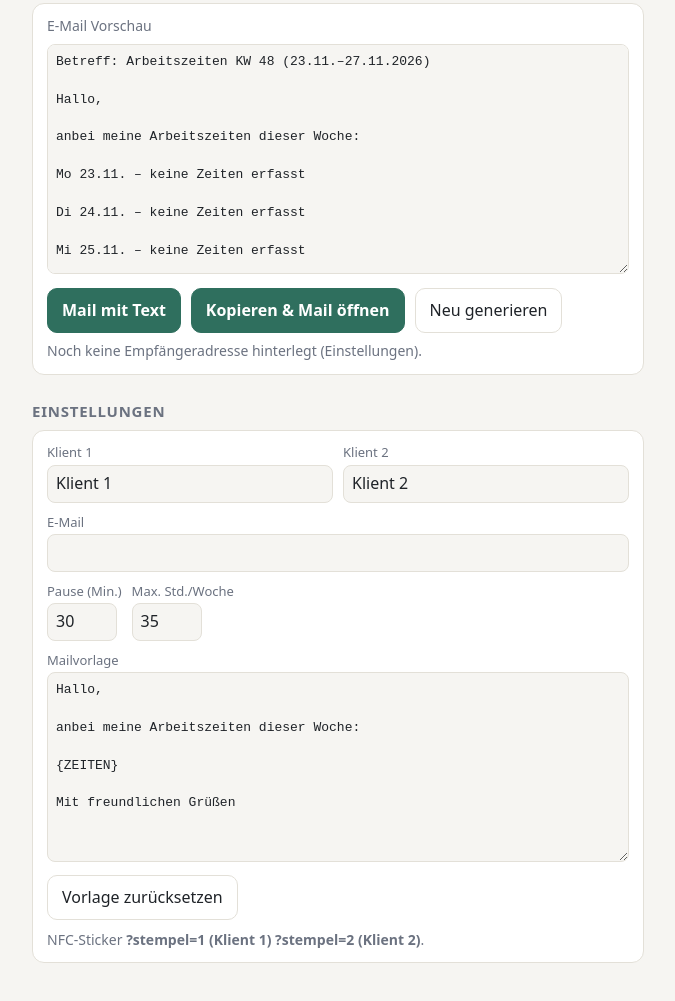
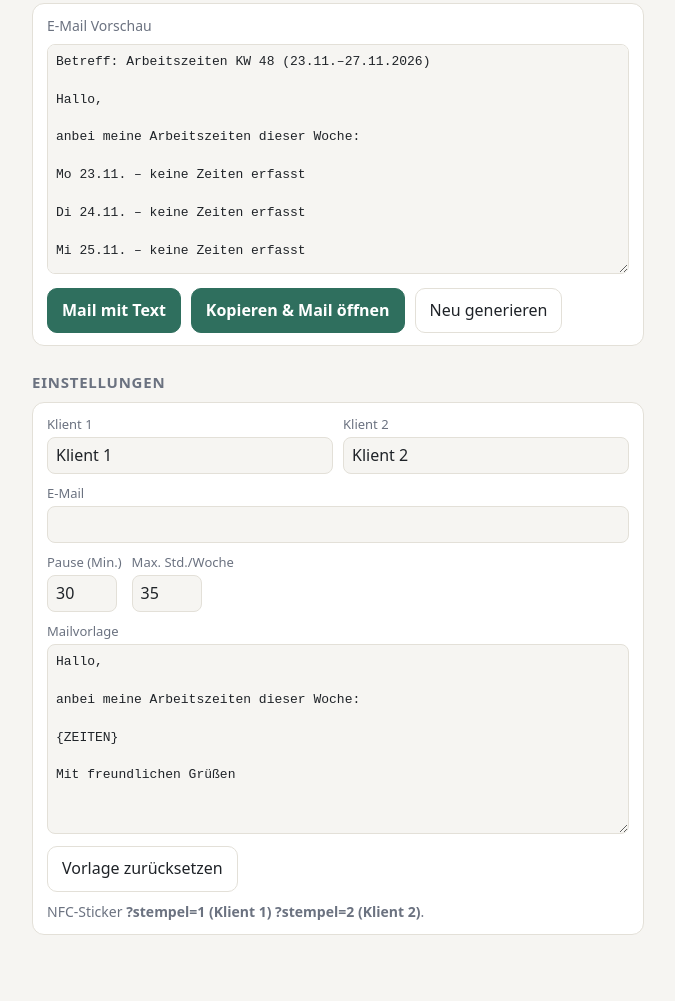
Before and after one commit to Deathless-Witch/Zeiterfassung, a plain HTML site: page index.html in a window 1280 px wide. Shown: the part 2343-3344 px from the top of the page, without its empty margins (302-977 px from the left). Drawn offline with Linux system fonts and the light colour scheme.

Commit message:
Empfängerzeile unter der Wochenmeldung entfernt, Hinweis nur bei manuell bearbeitetem Text
Co-Authored-By: Claude Sonnet 5.5 <noreply@anthropic.com>
Claude-Session: https://claude.ai/code/session_01EqM4GFzDKBbQFHEr6aMU5g

```diff
--- a/index.html
+++ b/index.html
@@ -74,7 +74,7 @@ a.btn{display:inline-block;text-decoration:none;border:1px solid var(--ln);borde
     <button class="pri" id="copyOpenBtn">Kopieren &amp; Mail öffnen</button>
     <button id="regenBtn">Neu generieren</button>
   </div>
-  <div class="mut" id="mailHint" style="margin-top:8px"></div>
+  <div class="mut" id="mailHint"></div>
 </div>
 
 <h2>Einstellungen</h2>
@@ -262,7 +262,7 @@ function updateLink(){
   var to=store.settings.mail||'';
   mailShort='mailto:'+encodeURIComponent(to).replace('%40','@')+'?subject='+encodeURIComponent(subj);
   document.getElementById('mailLink').href='mailto:'+encodeURIComponent(to).replace('%40','@')+'?subject='+encodeURIComponent(subj)+'&body='+encodeURIComponent(body.split(/\r?\n/).map(function(l){return l===''?'\u00A0':l}).join('\r\n'));
-  document.getElementById('mailHint').textContent=(to?('Empfängerin: '+to):'Noch keine Empfängeradresse hinterlegt (Einstellungen).')+(mailDirty?' · Text manuell bearbeitet, Zeitänderungen werden erst mit „Neu generieren“ übernommen.':'');
+  document.getElementById('mailHint').textContent=mailDirty?'Text manuell bearbeitet, Zeitänderungen werden erst mit „Neu generieren“ übernommen.':'';
 }
 function renderMail(info){
   lastInfo=info;
```
